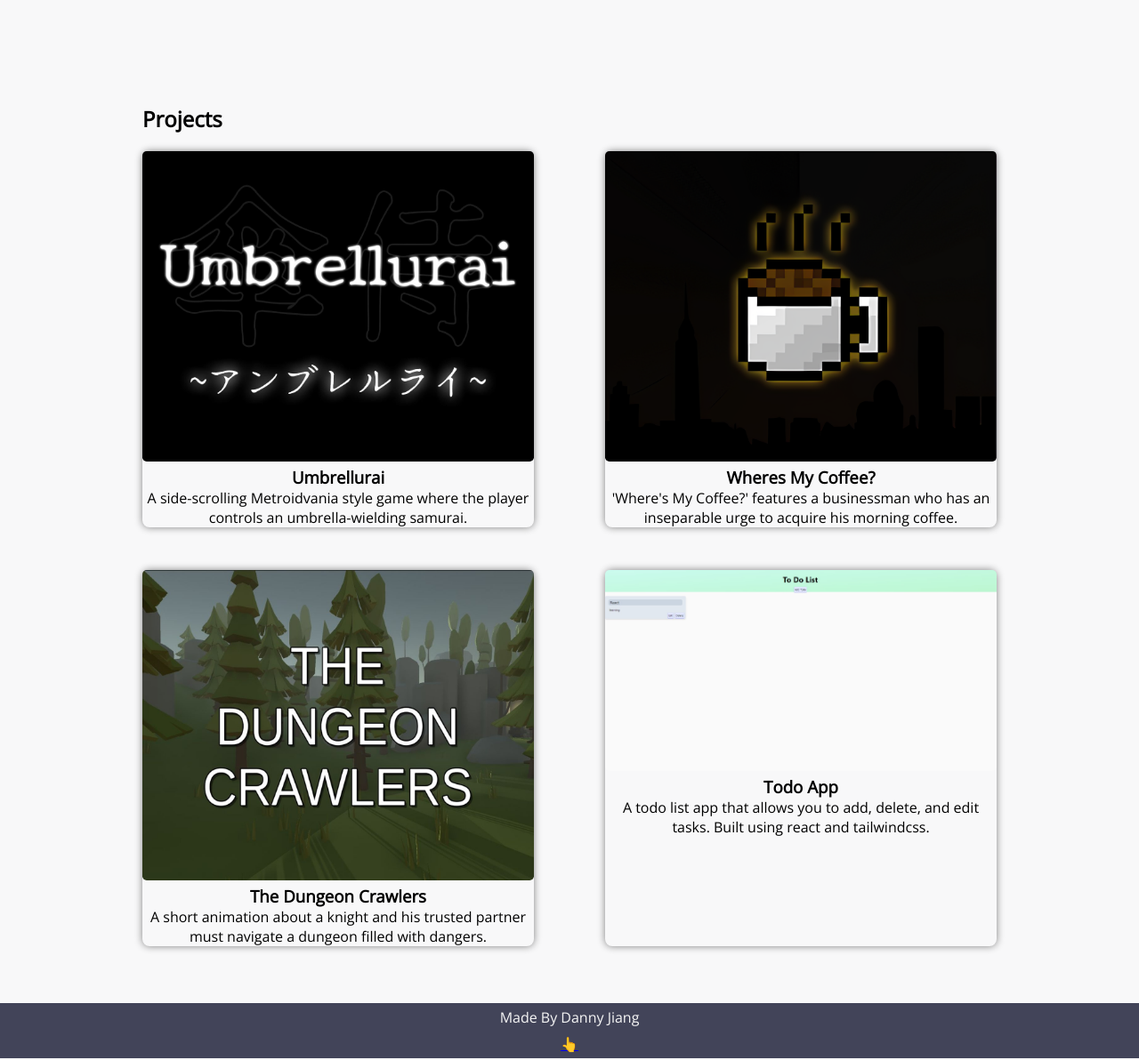
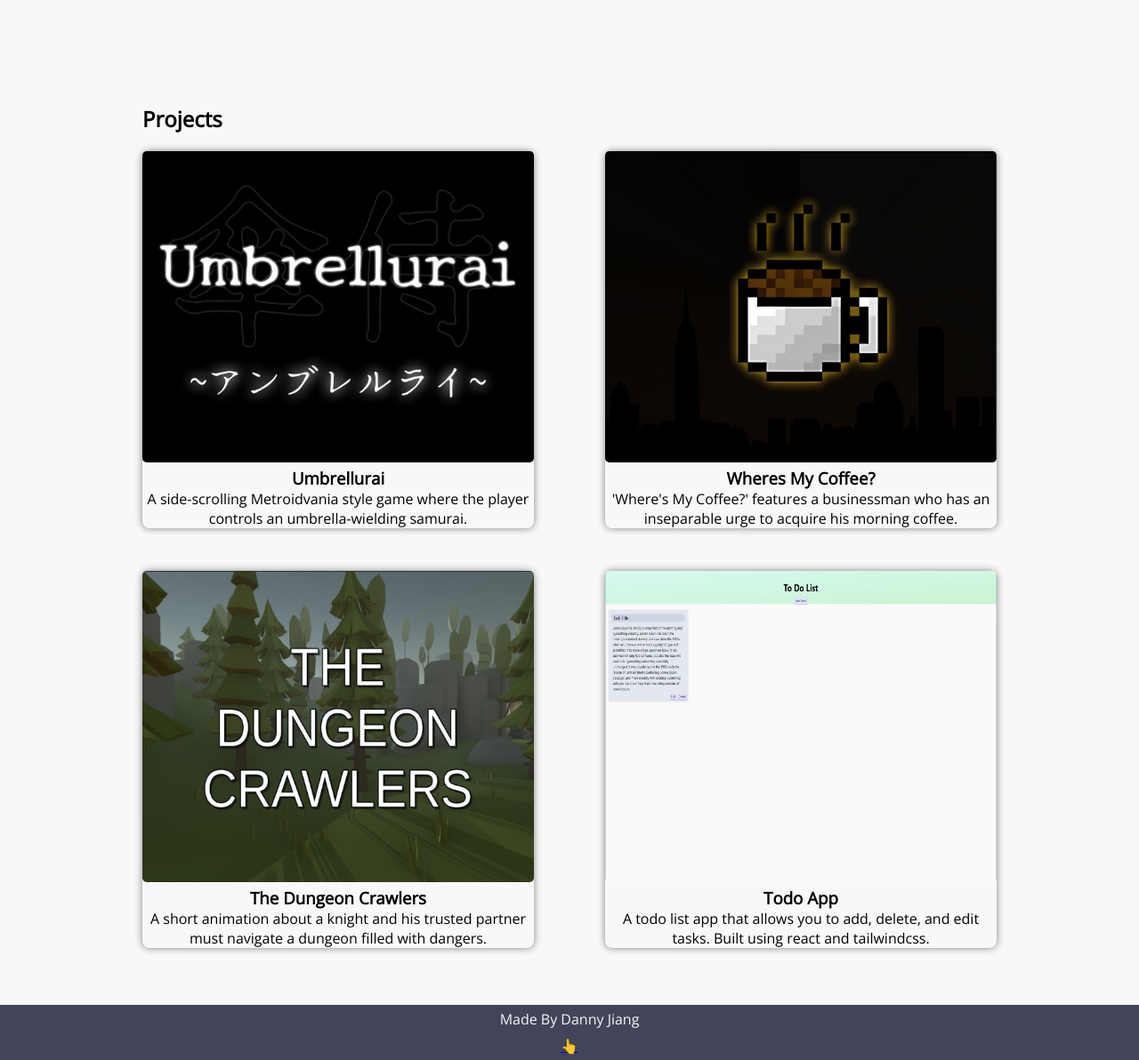
Before and after one commit to SV3N77/Portfolio, a PHP site: page / in a window 1280 px wide. Shown: the part 1071-2263 px from the top of the page at 89% size. Run offline with PHP 8.4, Linux system fonts and the light colour scheme.

Commit message:
updated portfolio

```diff
--- a/style.css
+++ b/style.css
@@ -117,7 +117,9 @@ ul {
 }
 
 .ProjectContent img {
+  object-fit: fill;
   width: 100%;
+  height: 350px;
   border-radius: 0.3rem;
 }
 
```
Also changed, not shown: images/todoapp.jpg.
